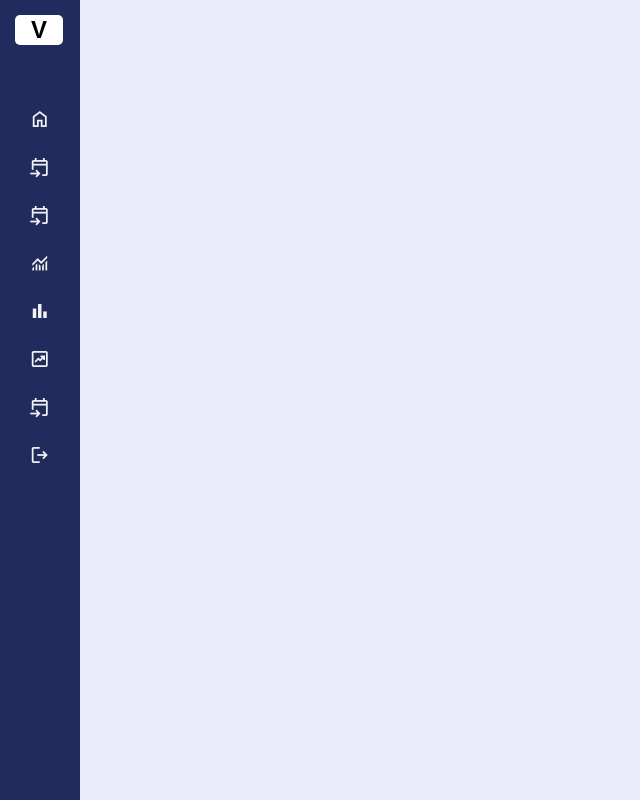
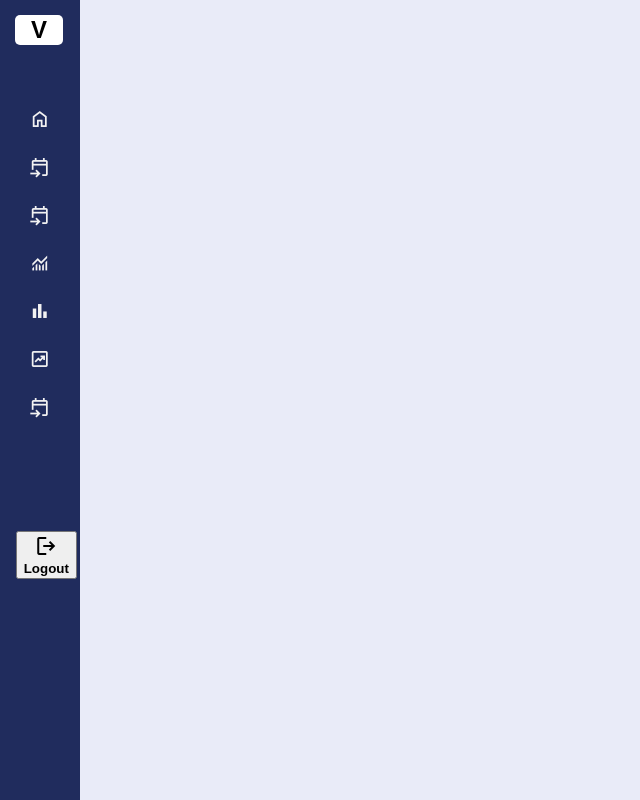
Before and after one commit to SimoneMichelon/Money-Manage-Web-App, an Angular app: page /dashboard in a window 1280 px wide. Shown: the whole page, without its empty margins (0-640 px from the left). Built offline with nearby package versions, Linux system fonts and the light colour scheme; sample sign-in values are in the browser's storage.

Commit message:
bottone per logout

```diff
--- a/src/app/components/sidenav/sidenav.component.html
+++ b/src/app/components/sidenav/sidenav.component.html
@@ -27,16 +27,17 @@
       </a>
     </li>
 
-    <a class="sidenav-nav-link sidenav-nav-item" routerLink="[data.routeLink]" routerLinkActive="active">
+    <!-- <a class="sidenav-nav-link sidenav-nav-item" routerLink="[data.routeLink]" routerLinkActive="active">
       <i class="sidenav-link-icon" [class]="logoutData.icon">Logout</i>
       <span class="sidenav-link-text" *ngIf="collapsed">
         Logout
       </span>
-    </a>
-<!--
-    <button class="btn-close" (click)="logout()">
+    </a> -->
+
+    <button class="btn-close logout" (click)="logout()">
       <i class="material-symbols-outlined closeBtn">logout</i>
-    </button> -->
+      <h4>{{logoutData.label}}</h4>
+    </button>
   </ul>
 
 </div>
--- a/src/app/components/sidenav/sidenav.component.ts
+++ b/src/app/components/sidenav/sidenav.component.ts
@@ -44,7 +44,6 @@ export class SideNavComponent {
   }
 
   getUser(){
-
     this.userControllerService.getUserByJwt().subscribe({
       next : (response) =>{
         console.log("Response {}",response);
```
